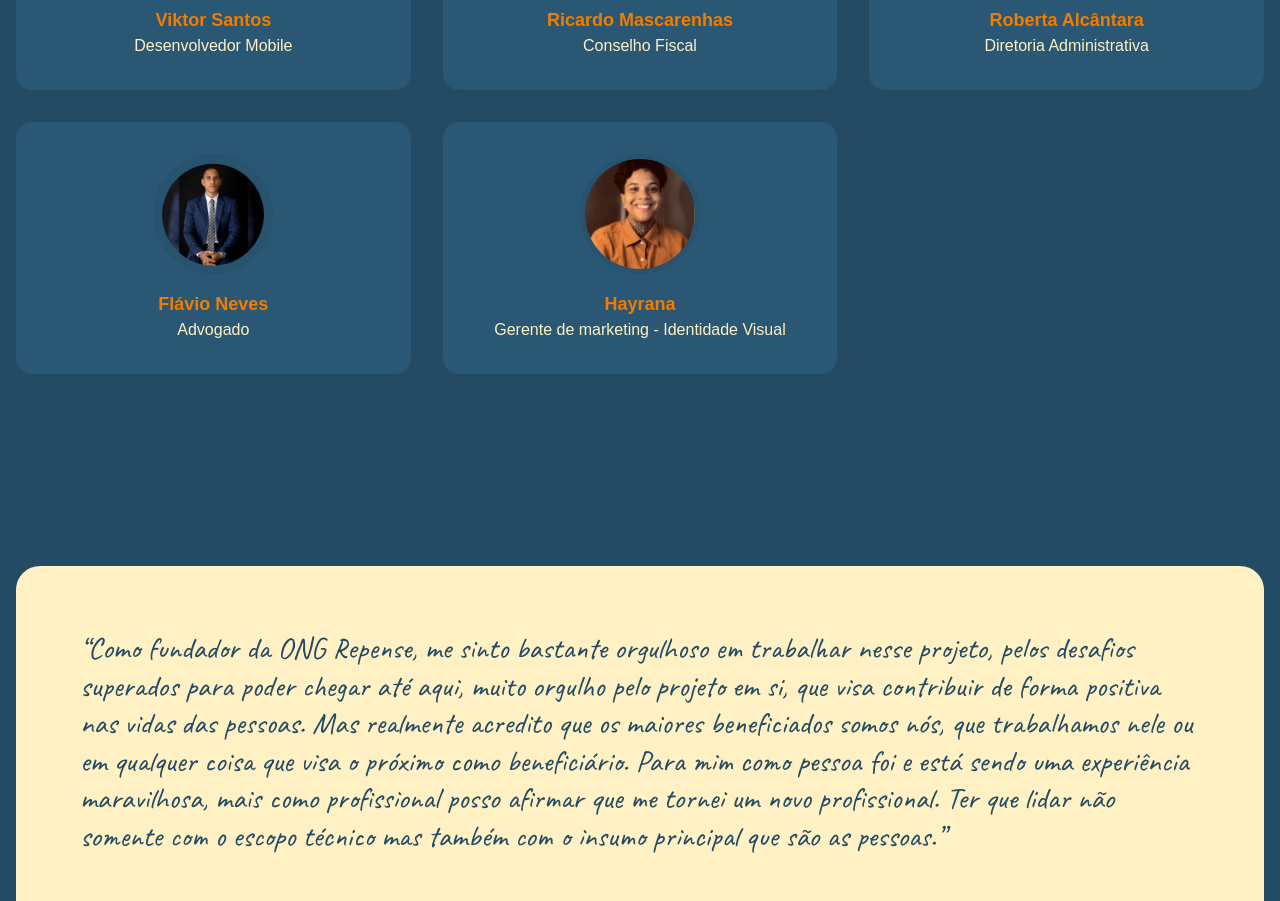
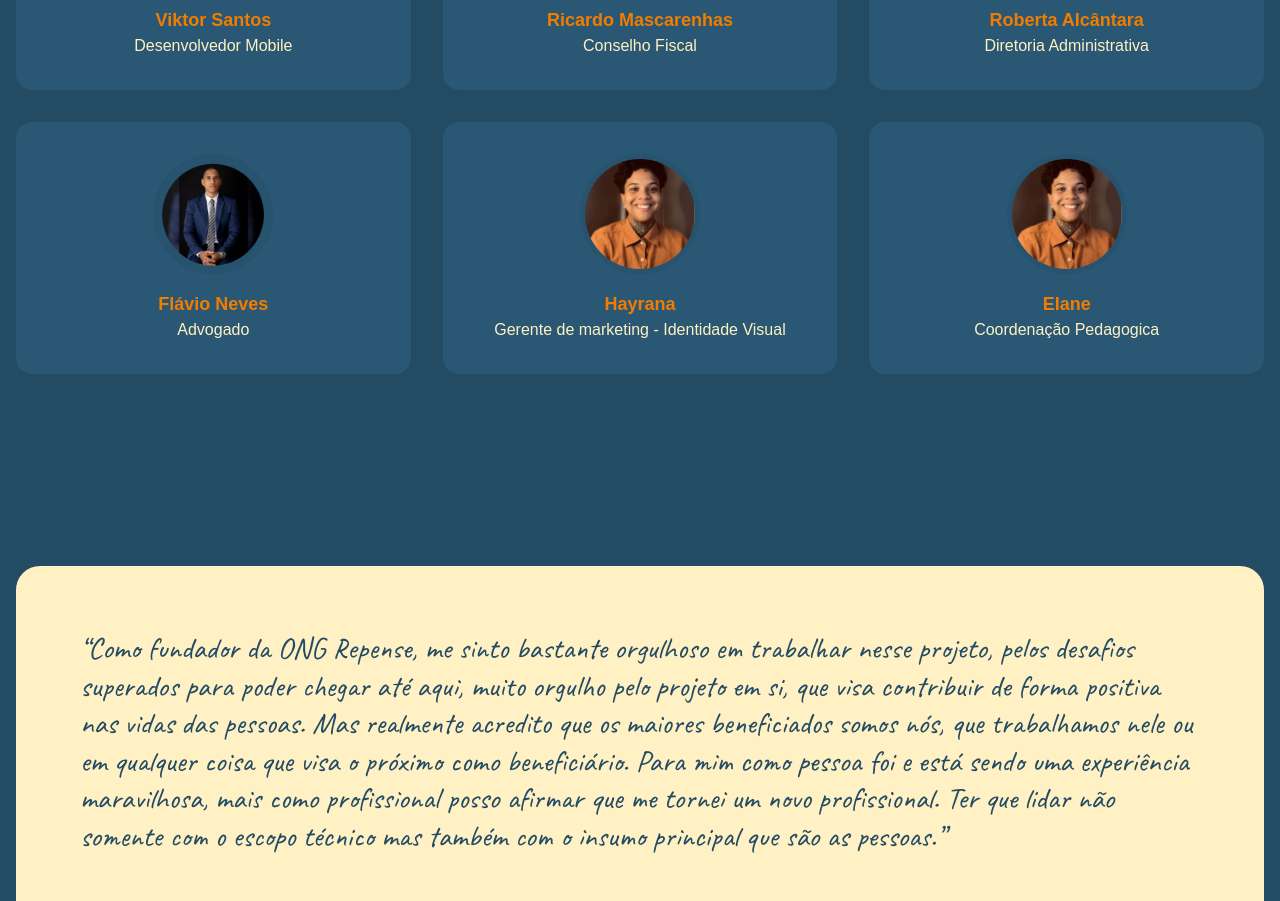
Before and after one commit to OngRepense/site, a Next.js app: page /sobre in a window 1280 px wide. Shown: the part 2720-3621 px from the top of the page. Built offline with nearby package versions, Linux system fonts and the light colour scheme.

Commit message:
Add Elane (Equipe)

```diff
--- a/src/app/components/sobre/equipeCard/index.tsx
+++ b/src/app/components/sobre/equipeCard/index.tsx
@@ -76,6 +76,12 @@ const EquipeGrid: React.FC = () => {
       imageSrc: "/assets/images/equipe/hayrana.jpg",
       altText: "Hayrana - Gerente de marketing - Identidade Visual - Ong Repense",
     },
+    {
+      nome: "Elane",
+      cargo: "Coordenação Pedagogica",
+      imageSrc: "/assets/images/equipe/hayrana.jpg",
+      altText: "Elane - Coordenação Pedagogica",
+    },
   ];
 
   return (
```
